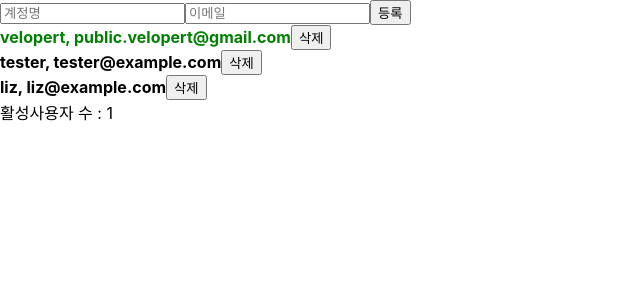
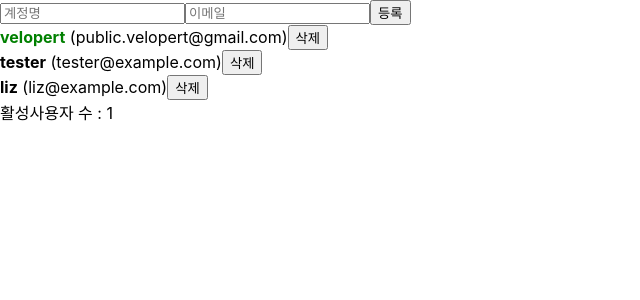
Before and after one commit to Kimgeunwook/React-study, a React (Create React App) app in the folder begin-react/: page / in a window 1280 px wide. Shown: the top 300 px of the page, without its empty margins (0-640 px from the left). Built offline with nearby package versions, Linux system fonts and the light colour scheme.

Commit message:
userdispatch context

```diff
--- a/begin-react/src/App.js
+++ b/begin-react/src/App.js
@@ -1,4 +1,4 @@
-import React, { useRef, useReducer, useMemo, useCallback } from 'react';
+import React, { useRef, useReducer, useMemo, useCallback ,createContext} from 'react';
 import UserList from './UserList';
 import CreateUser from './CreateUser';
 import useInputs from './useInputs';
@@ -57,59 +57,22 @@ function reducer(state,action){
   return state;
 }
 
+export const UserDispatch = createContext(null);
+
 function App() {
   const [state, dispatch] = useReducer(reducer,initialState);
-  const [form, onChange, reset] = useInputs({
-    username:'',
-    email : '',
-  });
-  const {username, email }= form
-  const nextId = useRef(4);
   const {users} = state;
-
-
-
-  const onCreate = useCallback(() => {
-    dispatch({
-      type : 'CREATE_USER',
-      user : {
-        id : nextId.current,
-        username,
-        email,
-      }
-    });
-    nextId.current += 1;
-    reset();
-  },[username, email,reset]);
-
-const onToggle = useCallback(id => {
-  dispatch({
-    type : 'TOGGLE_USER',
-    id
-  });
-},[]);
-
-const onRemove = useCallback(id => {
-  dispatch({
-    type : 'REMOVE_USER',
-    id
-  });
-},[])
 
 const count = useMemo(()=> countActiveUsers(users),[users])
 
   return (
-    <>
-      <CreateUser
-        username={username}
-        email={email}
-        onChange={onChange}
-        onCreate={onCreate}
-      />
+    <UserDispatch.Provider value = {dispatch}>
+      <CreateUser />
 
-      <UserList users={users} onRemove={onRemove} onToggle={onToggle} />
+      <UserList
+      users={users}  />
       <div>활성사용자 수 : {count}</div>
-    </>
+    </UserDispatch.Provider>
   );
 }
 
--- /dev/null
+++ b/begin-react/src/ContextSample.js
@@ -0,0 +1,28 @@
+import React, {createContext, useContext, useState} from 'react';
+
+const MyContext = createContext('defaultValue');
+
+function Child() {
+    const text = useContext(MyContext);
+    return <div>안녕하세요? {text}</div>
+}
+
+function Parent() {
+    return <Child />
+}
+
+function GrandParent(){
+    return <Parent />
+}
+
+function ContextSample() {
+    const [value, setValue] = useState(true);
+    return (
+        <MyContext.Provider value = {value ? 'GOOD' : 'BAD' }>
+        <GrandParent/>
+        <button onClick = {() => setValue(!value)}>Click me</button>
+        </MyContext.Provider>
+        )
+}
+
+export default ContextSample;
--- a/begin-react/src/CreateUser.js
+++ b/begin-react/src/CreateUser.js
@@ -1,6 +1,27 @@
-import React from 'react';
+import React, { useRef,useContext } from 'react';
+import useInputs from './useInputs';
+import { UserDispatch } from './App';
 
-const CreateUser = ({ username, email, onChange, onCreate }) => {
+const CreateUser = () => {
+    const [{username, email}, onChange, reset] = useInputs({
+      username:'',
+      email:''
+    });
+    const nextId = useRef(4);
+    const dispatch = useContext(UserDispatch);
+
+    const onCreate = () => {
+      dispatch({
+        type:'CREATE_USER',
+        user:{
+          id : nextId.current,
+          username,
+          email
+        }
+      });
+      reset();
+      nextId.current += 1;
+    }
 
     return (
       <div>
--- a/begin-react/src/UserList.js
+++ b/begin-react/src/UserList.js
@@ -1,58 +1,42 @@
-import React, {useEffect} from 'react';
+import React, { useContext } from 'react';
+import { UserDispatch } from './App';
 
-const User = React.memo(function User({user, onRemove, onToggle}){
-    // useEffect(() => {
-    //     console.log('컴포넌트가 화면에 나타남');
-    //     //props -> state
-    //     //rest api
-    //     // d3 video.js
-    //     //setinterval, settimeout
-    //     //ui가 나타난 이후이므로 dom에 접근 가능
-    //     return() => {
-    //         //clearinterval, cleartimeout
-    //         //라이브러리 인스턴스 제거
-    //         console.log('컴포넌트가 화면에서 사라짐')
-    //     }
-    // }, []);
-    useEffect(() => { //렌더링 될 떄도 호출
-        console.log('user 값이 설정됨');
-        console.log(user);
-        return() => { //해당 값이 바뀌기 전 호출
-            console.log('user 값이 바뀌기 전');
-            console.log(user);
+const User = React.memo(function User({ user }) {
+  const dispatch = useContext(UserDispatch);
 
-        }
-    },[user]);
   return (
     <div>
-                <b style ={{
-                    color : user.active? 'green' : 'black',
-                    cursor : 'pointer'
+      <b
+        style={{
+          cursor: 'pointer',
+          color: user.active ? 'green' : 'black'
         }}
-                onClick = {() => onToggle(user.id)}
-                >{user.username}, {user.email}</b>
-                <button onClick = {() => onRemove(user.id)}>삭제</button>
+        onClick={() => {
+          dispatch({ type: 'TOGGLE_USER', id: user.id });
+        }}
+      >
+        {user.username}
+      </b>
+      &nbsp;
+      <span>({user.email})</span>
+      <button
+        onClick={() => {
+          dispatch({ type: 'REMOVE_USER', id: user.id });
+        }}
+      >
+        삭제
+      </button>
     </div>
   );
 });
 
-
-function UserList({users, onRemove, onToggle}){
-
-
-    return(
+function UserList({ users }) {
+  return (
     <div>
-
-            {
-                users.map(
-                    user => (<User user = {user} key={user.id}
-                    onRemove = {onRemove}
-                    onToggle = {onToggle}
-                    />)
-                )
+      {users.map(user => (
+        <User user={user} key={user.id} />
+      ))}
+    </div>
+  );
 }
-        </div>
-    )
-}
-export default React.memo(UserList,
-    (prevProps, nextProps) => nextProps.users === prevProps.users);
+export default React.memo(UserList);
--- a/begin-react/src/index.js
+++ b/begin-react/src/index.js
@@ -3,6 +3,7 @@ import ReactDOM from 'react-dom';
 import './index.css';
 import App from './App';
 import * as serviceWorker from './serviceWorker';
+import ContextSample from './ContextSample';
 
 ReactDOM.render(
   <React.StrictMode>
```
Lines whose indentation alone changed are shown as unchanged.
